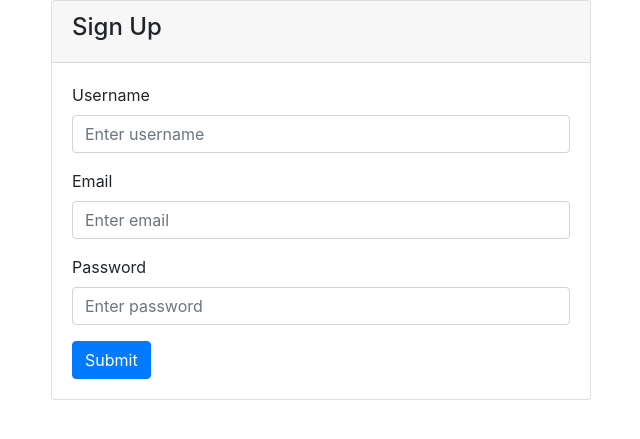
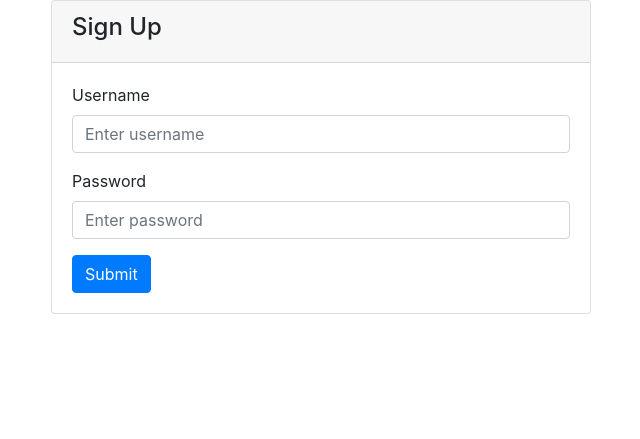
Before and after one commit to erfan-rfmhr/subscription-task, a FastAPI app: page /user/signup in a window 1280 px wide. Shown: the top 439 px of the page, without its empty margins (319-959 px from the left). Run offline with FastAPI, Linux system fonts and the light colour scheme; parts of the project's set-up code (start-up, migrations or seed data) failed here and were passed over; some libraries are stand-ins or nearby versions.

Commit message:
delete email input

```diff
--- a/src/templates/user/signup.html
+++ b/src/templates/user/signup.html
@@ -19,10 +19,6 @@
                   <input type="text" class="form-control" id="username" name="username" placeholder="Enter username">
                 </div>
                 <div class="form-group">
-                  <label for="email">Email</label>
-                  <input type="text" class="form-control" id="email" name="email" placeholder="Enter email">
-                </div>
-                <div class="form-group">
                   <label for="password">Password</label>
                   <input type="password" class="form-control" id="password" name="password" placeholder="Enter password">
                 </div>
```
